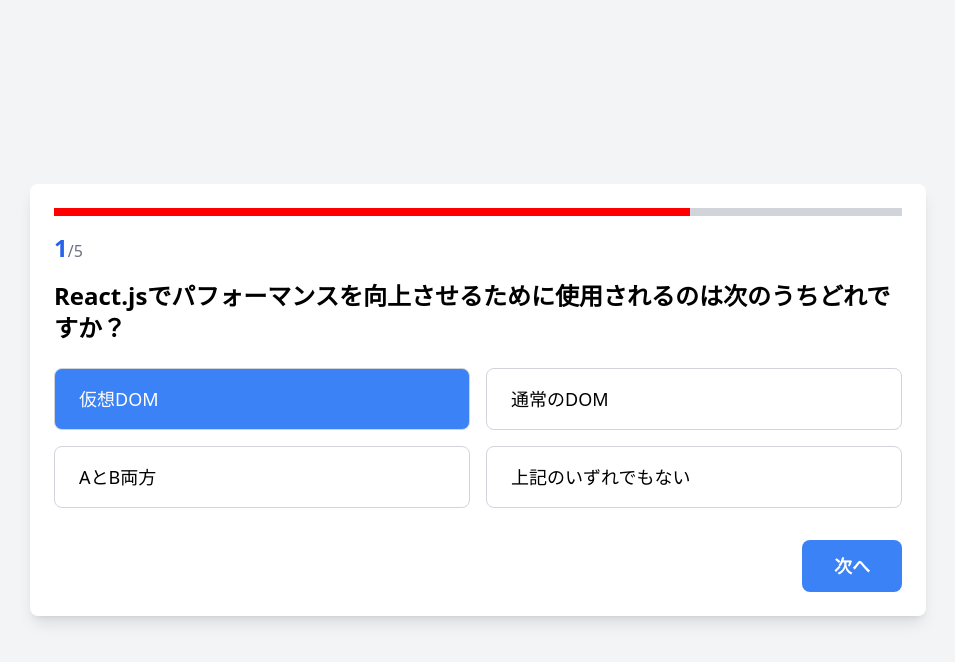
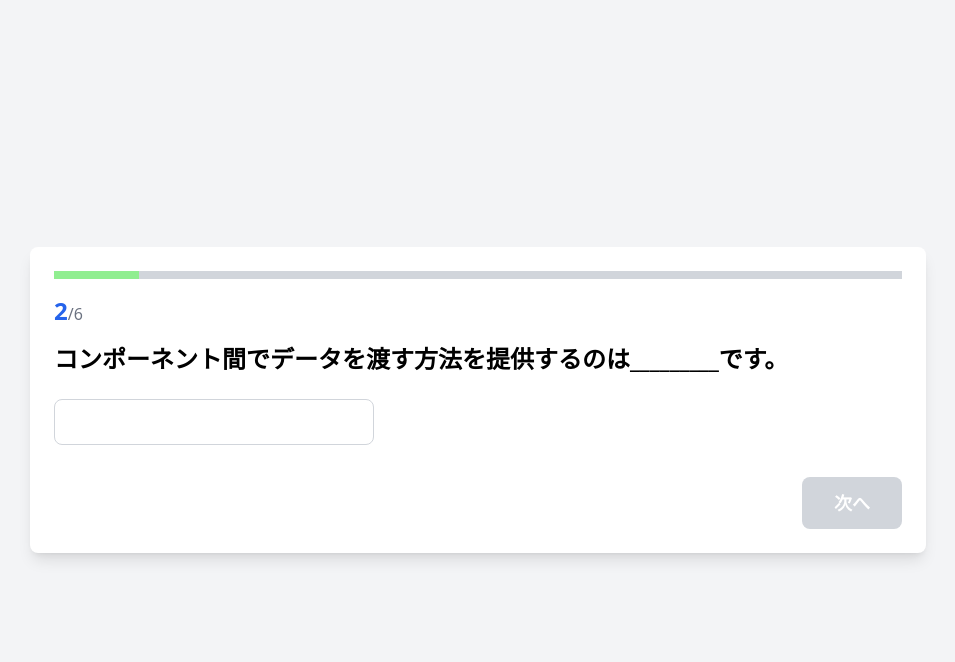
Before and after one commit to hirorotaka/simple-quiz-app, a React (Vite) app: page / in a window 1280 px wide. Both pictures are taken after a click on the item "仮想DOM". Shown: the top 662 px of the page, without its empty margins (162-1117 px from the left). Built offline with nearby package versions, Linux system fonts and the light colour scheme.

Commit message:
クイズ回答後の正誤判定表示の追加

```diff
--- /dev/null
+++ b/src/components/AnswerTimer/AnswerEffect.tsx
@@ -0,0 +1,13 @@
+interface AnswerEffectProps {
+  isCorrect: boolean;
+}
+
+export const AnswerEffect = ({ isCorrect }: AnswerEffectProps) => (
+  <div className="fixed inset-0 flex items-center justify-center">
+    <div
+      className={`text-9xl font-extrabold ${isCorrect ? 'text-green-500' : 'text-red-500'}`}
+    >
+      {isCorrect ? '◯' : '×'}
+    </div>
+  </div>
+);
--- a/src/components/Quiz/Quiz.tsx
+++ b/src/components/Quiz/Quiz.tsx
@@ -3,6 +3,7 @@
 import { resultInitialState } from '../../quizConstants';
 import { QuizResult } from '../QuizResult/QuizResult';
 import { AnswerTimer } from '../AnswerTimer/AnswerTimer';
+import { AnswerEffect } from '../AnswerTimer/AnswerEffect';
 
 interface QuizProps {
   questions: Question[];
@@ -28,8 +29,13 @@
   //結果を表示する状態を設定
   const [showResult, setShowResult] = useState(false);
 
+  //inputAnswerの状態を設定
+  const [inputAnswer, setInputAnswer] = useState('');
+
+  const [showEffect, setShowEffect] = useState(false);
+  const [isCorrect, setIsCorrect] = useState(false);
+
   const onAnwserClick = (answer: string, index: number) => {
-    console.log(answer, index);
     setAnswerIdx(index);
     if (answer === correctAnswer) {
       setAnswer(true);
@@ -39,6 +45,12 @@
   };
 
   const onClickNext = (finalAnswer: boolean | null) => {
+    setShowEffect(true);
+    setInputAnswer('');
+    setIsCorrect(finalAnswer === true);
+
+    setTimeout(() => {
+      setShowEffect(false);
       setAnswerIdx(null);
       setShowAnswerTimer(false);
       setResult((prev) =>
@@ -55,25 +67,29 @@
       );
 
       if (currentQuestionIndex !== questions.length - 1) {
-      // 次の問題へ
         setCurrentQuestionIndex((prev) => prev + 1);
       } else {
-      // 結果を表示
         setCurrentQuestionIndex(0);
         setAnswerIdx(null);
         setShowResult(true);
       }
 
-    // 次の画面に遷移してから表示
       setTimeout(() => {
         setShowAnswerTimer(true);
-    });
+      }, 0);
+    }, 500); // エフェクトを0.5秒間表示
   };
 
   //最終的な選択肢を取得して、回答結果を保存して次の質問へ遷移
   const handleTimeUp = () => {
+    setShowEffect(true);
+    setIsCorrect(false);
+
+    setTimeout(() => {
+      setShowEffect(false);
       setAnswer(false);
       onClickNext(false);
+    }, 500); // エフェクトを0.5秒間表示
   };
 
   const onTryAgain = () => {
@@ -81,23 +97,29 @@
     setShowResult(false);
   };
 
+  const handleInputChange = (e: React.ChangeEvent<HTMLInputElement>) => {
+    setInputAnswer(e.target.value);
+
+    if (e.target.value === correctAnswer) {
+      setAnswer(true);
+    } else {
+      setAnswer(false);
+    }
+  };
+
+  const getAnswerUI = () => {
+    if (type === 'textInput') {
       return (
-    <div className="flex min-h-screen items-center justify-center bg-gray-100 px-4 sm:px-6 lg:px-8">
-      <div className="w-full max-w-4xl rounded-lg bg-white p-6 shadow-lg">
-        {showResult ? (
-          <QuizResult result={result} onTryAgain={onTryAgain} />
-        ) : (
-          <>
-            {showAnswerTimer && (
-              <AnswerTimer duration={10} onTimeUp={handleTimeUp} />
-            )}
-            <div className="mb-4">
-              <span className="text-2xl font-bold text-blue-600">
-                {currentQuestionIndex + 1}
-              </span>
-              <span className="text-gray-500">/{questions.length}</span>
-            </div>
-            <h2 className="mb-6 text-2xl font-semibold">{question}</h2>
+        <input
+          type="text"
+          value={inputAnswer}
+          onChange={handleInputChange}
+          className="w-80 rounded-lg border border-gray-300 px-4 py-2 text-left text-lg focus:outline-none focus:ring-2 focus:ring-blue-500"
+        />
+      );
+    }
+
+    return (
       <ul className="grid grid-cols-1 gap-4 sm:grid-cols-2">
         {choices?.map((answer, index) => (
           <li
@@ -109,10 +131,32 @@
           </li>
         ))}
       </ul>
+    );
+  };
+
+  return (
+    <div className="flex min-h-screen items-center justify-center bg-gray-100 px-4 sm:px-6 lg:px-8">
+      <div className="w-full max-w-4xl rounded-lg bg-white p-6 shadow-lg">
+        {showResult ? (
+          <QuizResult result={result} onTryAgain={onTryAgain} />
+        ) : (
+          <>
+            {showAnswerTimer && (
+              <AnswerTimer duration={5} onTimeUp={handleTimeUp} />
+            )}
+            {showEffect && <AnswerEffect isCorrect={isCorrect} />}
+            <div className="mb-4">
+              <span className="text-2xl font-bold text-blue-600">
+                {currentQuestionIndex + 1}
+              </span>
+              <span className="text-gray-500">/{questions.length}</span>
+            </div>
+            <h2 className="mb-6 text-2xl font-semibold">{question}</h2>
+            {getAnswerUI()}
             <div className="mt-8 flex justify-end">
               <button
                 onClick={() => onClickNext(answer)}
-                disabled={answerIdx === null}
+                disabled={answerIdx === null && !inputAnswer}
                 className={` ${answerIdx === null ? 'cursor-not-allowed bg-gray-300' : 'bg-blue-500 transition duration-150 ease-in-out hover:bg-blue-600 focus:outline-none focus:ring-2 focus:ring-blue-400 '} rounded-lg  px-8 py-3 text-lg font-semibold text-white `}
               >
                 {currentQuestionIndex === questions.length - 1
--- a/src/quizConstants.ts
+++ b/src/quizConstants.ts
@@ -9,12 +9,12 @@
       type: 'singleSelect',
       correctAnswer: '仮想DOM',
     },
-    // {
-    //   question:
-    //     'コンポーネント間でデータを渡す方法を提供するのは_________です。',
-    //   type: 'textInput',
-    //   correctAnswer: 'props',
-    // },
+    {
+      question:
+        'コンポーネント間でデータを渡す方法を提供するのは_________です。',
+      type: 'textInput',
+      correctAnswer: 'props',
+    },
     {
       question: 'ReactJSとは何ですか？',
       choices: [
```
Lines whose indentation alone changed are shown as unchanged.
